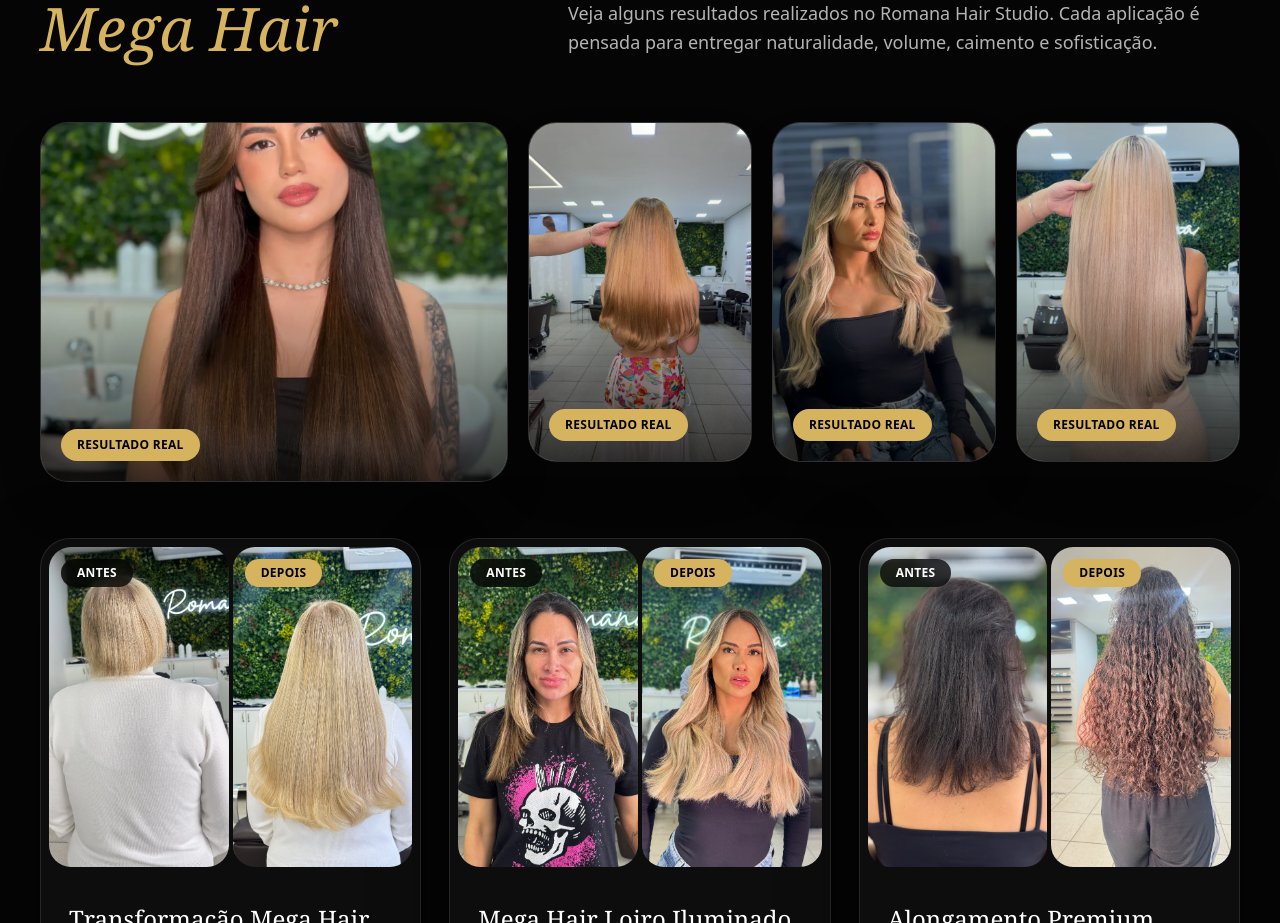
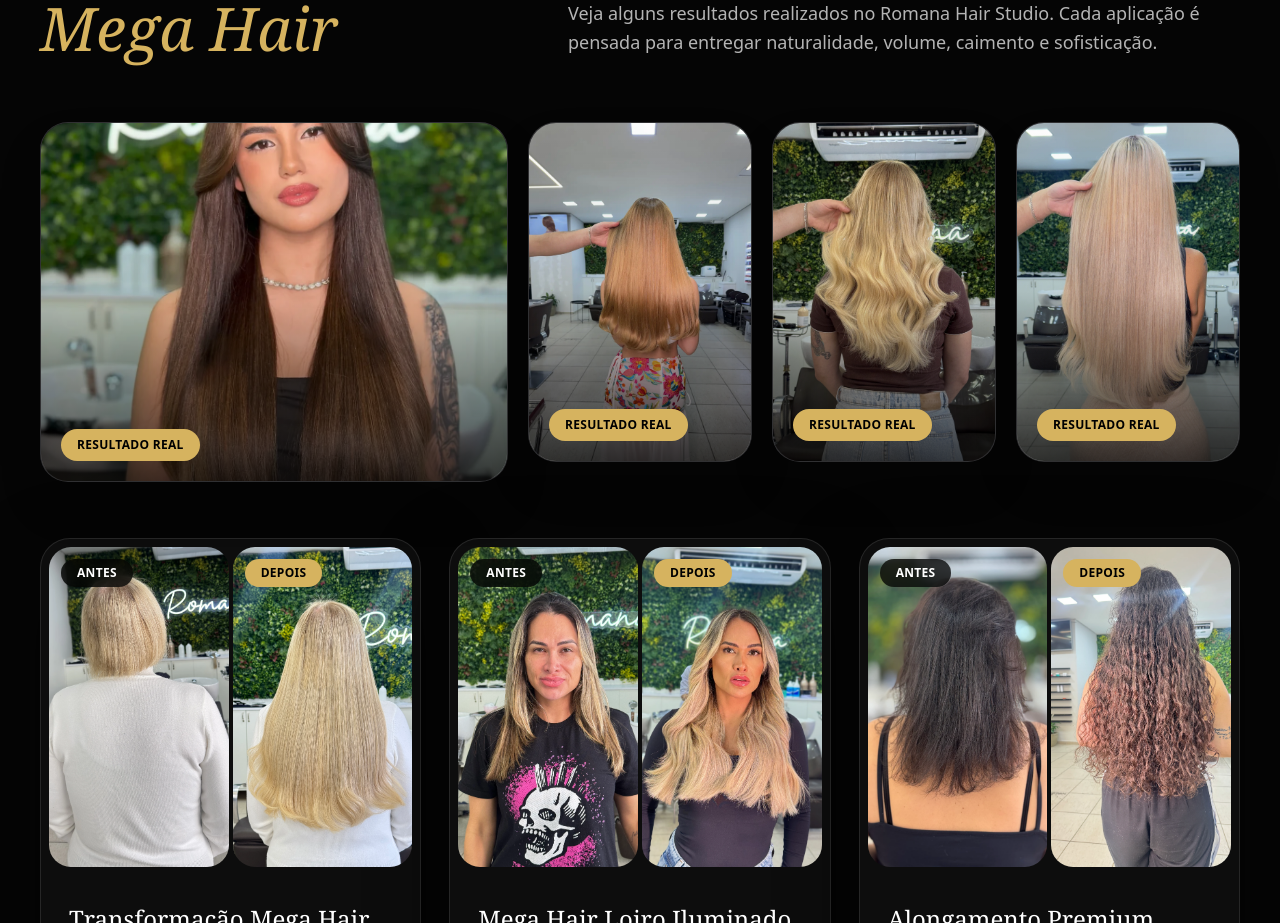
Before and after one commit to Romanahairstudio/romana-hair-studio, a Next.js app: page / in a window 1280 px wide. Shown: the part 2260-3183 px from the top of the page. Built offline with nearby package versions, Linux system fonts and the light colour scheme.

Commit message:
Update page.jsx

```diff
--- a/app/page.jsx
+++ b/app/page.jsx
@@ -28,7 +28,7 @@ export default function RomanaHairLandingPage() {
   const showcase = [
     '/images/Cintia2-1.webp',
     '/images/depois-tati.webp',
-    '/images/depois-dirce.webp',
+    '/images/h2.webp',
     '/images/depois-paloma.webp'
   ]
 
```
